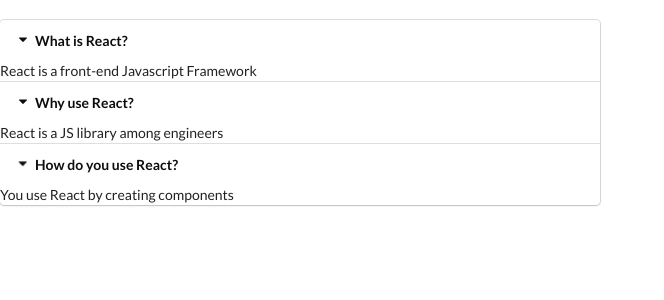
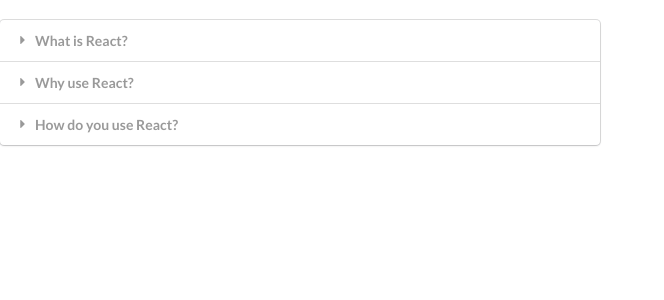
Before and after one commit to kamathsachin/wigedy-widgets, a React (Create React App) app: page / in a window 1280 px wide. Shown: the top 300 px of the page, without its empty margins (0-664 px from the left). Built offline with nearby package versions, Linux system fonts and the light colour scheme.

Commit message:
made changes to expand/collapse the accordian

```diff
--- a/src/components/Accordian.js
+++ b/src/components/Accordian.js
@@ -1,14 +1,21 @@
-import React from "react";
+import React, { useState } from "react";
 
 const Accordian = ({ items }) => {
-  const renderedList = items.map((item) => {
+  const [activeIndex, setActiveIndex] = useState(null);
+
+  const onTitleClick = (index) => {
+    setActiveIndex(index);
+  };
+
+  const renderedList = items.map((item, index) => {
+    const active = index === activeIndex ? "active" : "";
     return (
       <React.Fragment key={item.title}>
-        <div className="title active">
+        <div className={`title ${active}`} onClick={() => onTitleClick(index)}>
           <i className="dropdown icon" />
           {item.title}
         </div>
-        <div className="contect active">
+        <div className={`content ${active}`}>
           <p>{item.content}</p>
         </div>
       </React.Fragment>
```
